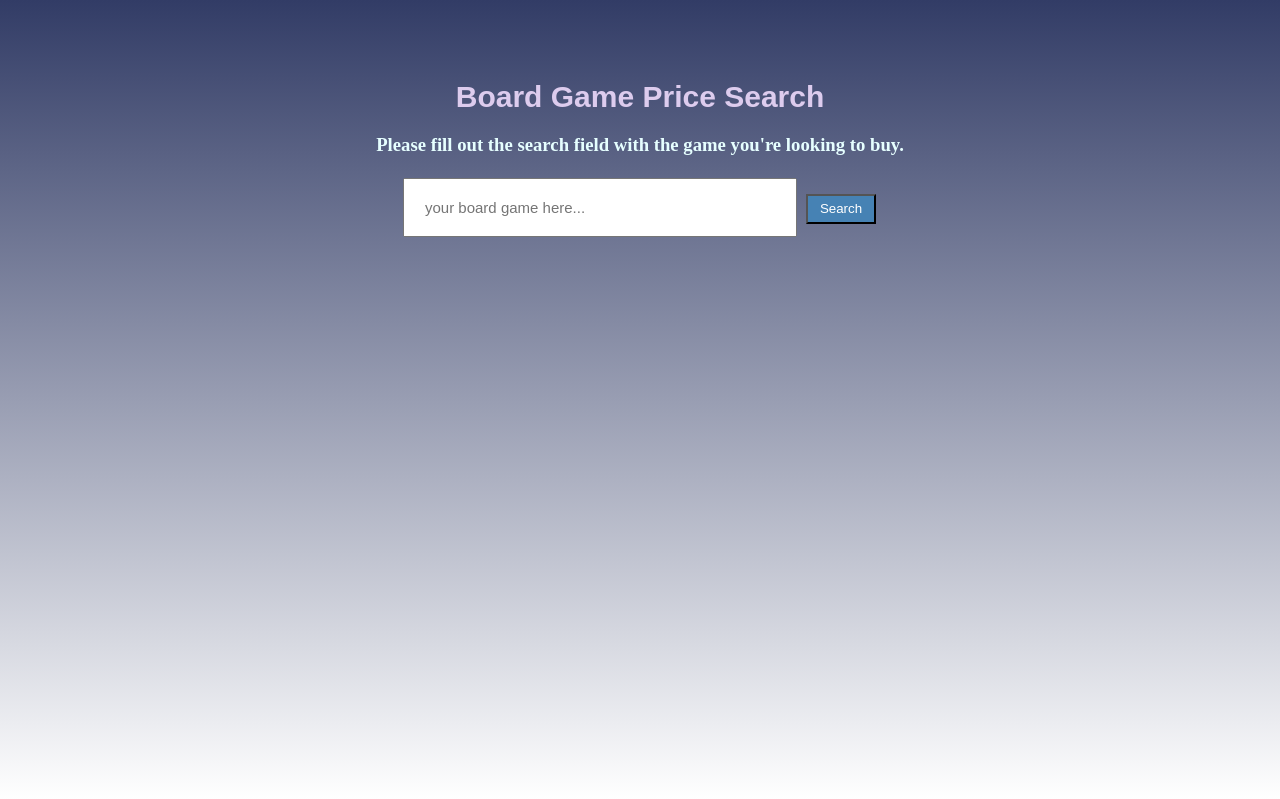
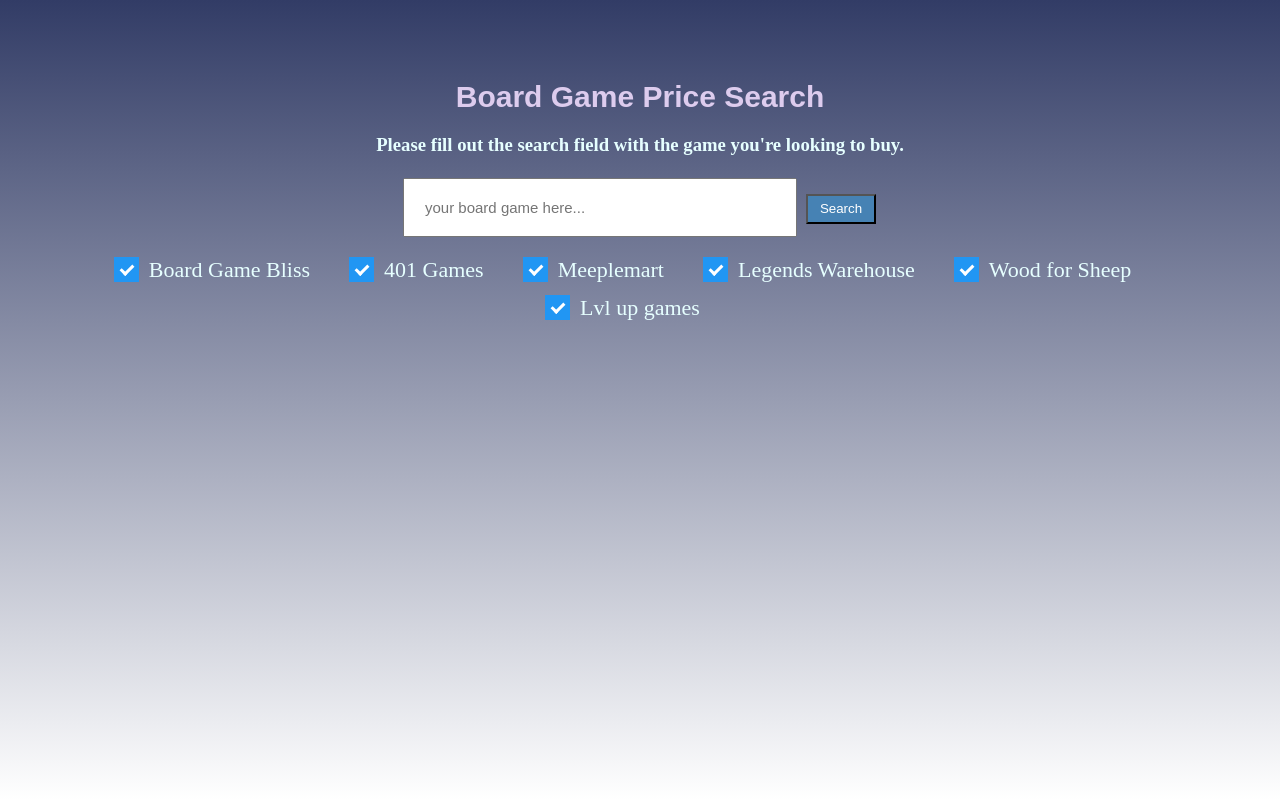
Before and after one commit to SumGuyV5/BoardGamePriceSearch, a Flask app: page / in a window 1280 px wide. Shown: the top 799 px of the page. Run offline with Flask 3, Linux system fonts and the light colour scheme.

Commit message:
update site so that you can check which site you wish to search.

```diff
--- a/app.py
+++ b/app.py
@@ -1,15 +1,17 @@
-from flask import Flask, render_template, request
+from flask import Flask, session, render_template, request
 
 from Modules.GameSearch import search_results
 
 app = Flask(__name__)
-
+app.secret_key = 'any random string'
 
 @app.route('/search', methods=['POST'])
 def search():
     if request.method == 'POST':
         search_name = request.form["search_name"]
-        html = search_results(search_name)
+        sites = request.form.getlist("sites")
+        session['sites'] = sites
+        html = search_results(search_name, sites)
         return render_template('index.html', text=html)
     return render_template('index.html')
 
--- a/static/main.css
+++ b/static/main.css
@@ -1,6 +1,7 @@
 html, body {
     height: 100%;
     margin: 0;
+    overflow: visible;
 }
 
 .visually_hidden span{
@@ -12,6 +13,75 @@
   padding: 0;
   position: absolute;
   width: 1px;
+}
+
+/* Customize the label (the container) */
+.checkbox {
+  display:inline-block;
+  position: relative;
+  padding-left: 35px;
+  padding-right: 35px;
+  margin-bottom: 12px;
+  cursor: pointer;
+  font-size: 22px;
+  -webkit-user-select: none;
+  -moz-user-select: none;
+  -ms-user-select: none;
+  user-select: none;
+}
+
+/* Hide the browser's default checkbox */
+.checkbox input {
+  position: absolute;
+  opacity: 0;
+  cursor: pointer;
+  height: 0;
+  width: 0;
+}
+
+/* Create a custom checkbox */
+.checkmark {
+  position: absolute;
+  top: 0;
+  left: 0;
+  height: 25px;
+  width: 25px;
+  background-color: #eee;
+}
+
+/* On mouse-over, add a grey background color */
+.checkbox:hover input ~ .checkmark {
+  background-color: #ccc;
+}
+
+/* When the checkbox is checked, add a blue background */
+.checkbox input:checked ~ .checkmark {
+  background-color: #2196F3;
+}
+
+/* Create the checkmark/indicator (hidden when not checked) */
+.checkmark:after {
+  content: "";
+  position: absolute;
+  display: none;
+}
+
+/* Show the checkmark when checked */
+.checkbox input:checked ~ .checkmark:after {
+  display: block;
+}
+
+/* Style the checkmark/indicator */
+.checkbox .checkmark:after {
+  left: 9px;
+  top: 5px;
+  width: 5px;
+  height: 10px;
+  border: solid white;
+  border-width: 0 3px 3px 0;
+  -webkit-transform: rotate(45deg);
+  -ms-transform: rotate(45deg);
+  transform: rotate(45deg);
 }
 
 .container {
--- a/templates/index.html
+++ b/templates/index.html
@@ -15,6 +15,16 @@
                 <span>Search Box</span>
             </label>
             <button type="submit">Search</button>
+            <div>
+                <br/>
+                <label class="checkbox"><input type="checkbox" name="sites" value="boardgamebliss" checked="checked">Board Game Bliss<span class="checkmark"></span></label>
+                <label class="checkbox"><input type="checkbox" name="sites" value="401games" checked="checked">401 Games<span class="checkmark"></span></label>
+                <label class="checkbox"><input type="checkbox" name="sites" value="meeplemart" checked="checked">Meeplemart<span class="checkmark"></span></label>
+                <label class="checkbox"><input type="checkbox" name="sites" value="legendswarehouse" checked="checked">Legends Warehouse<span class="checkmark"></span></label>
+                <label class="checkbox"><input type="checkbox" name="sites" value="woodforsheep" checked="checked">Wood for Sheep<span class="checkmark"></span></label>
+                <label class="checkbox"><input type="checkbox" name="sites" value="lvlupgames" checked="checked">Lvl up games<span class="checkmark"></span></label>
+            </div>
+
         </form>
         {{ text | safe }}
     </div>
```
Also changed, not shown: Modules/GameSearch.py (+29 -3 lines).
